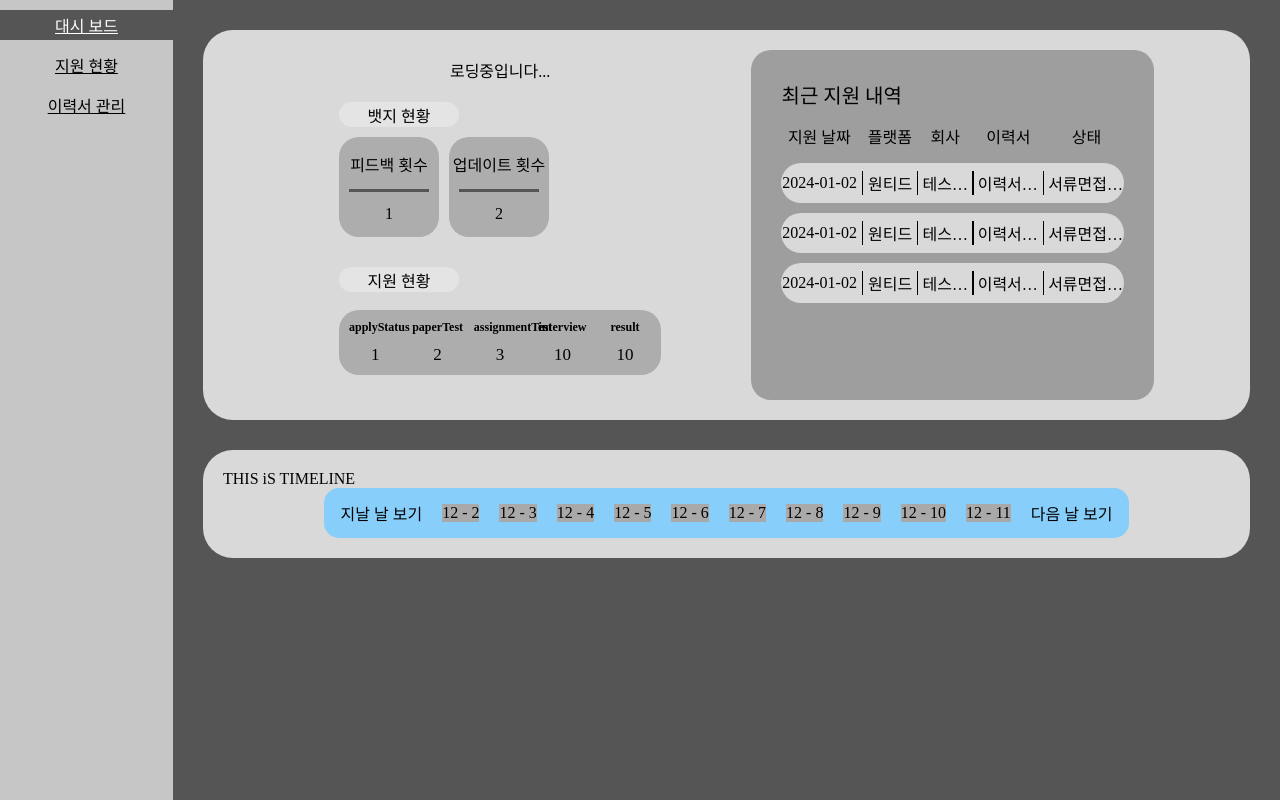
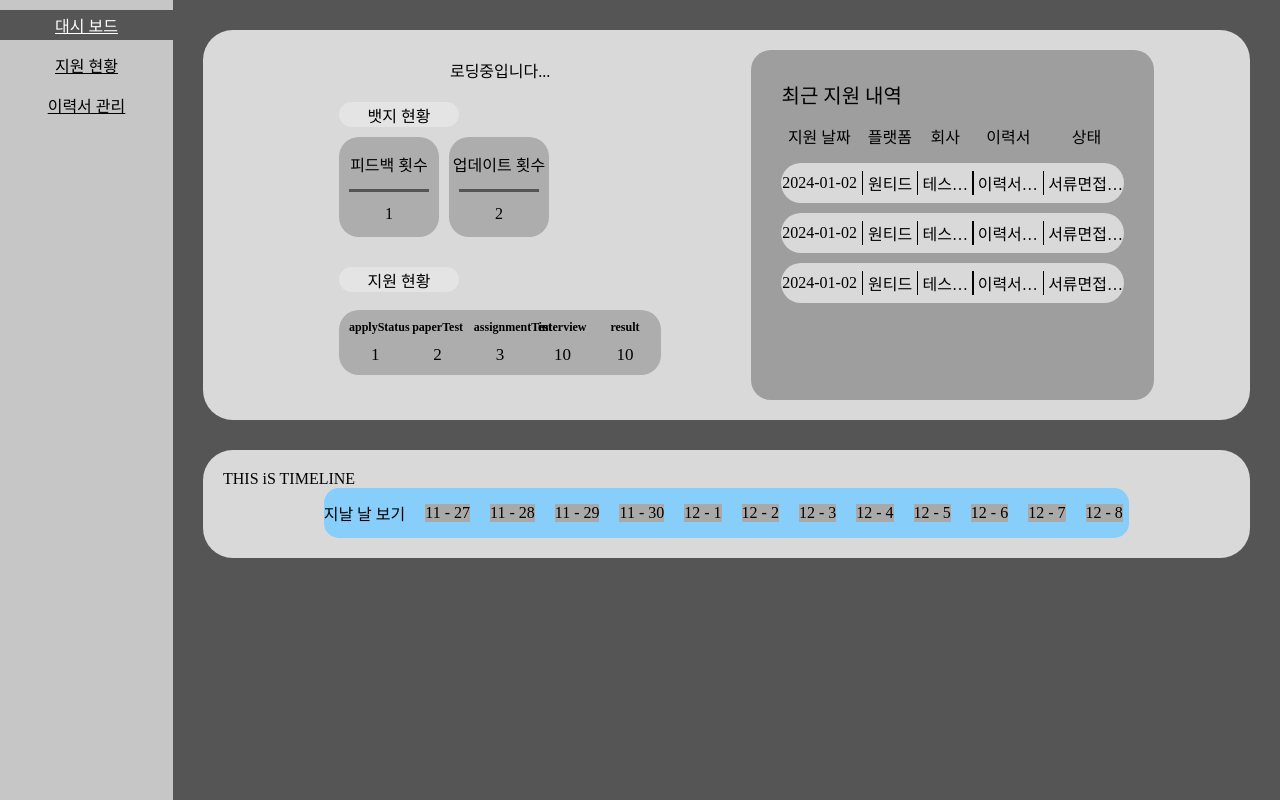
Before and after one commit to CureLatte/MyCareerFront, a Next.js app: page /dashboard in a window 1280 px wide. Built offline with nearby package versions, Linux system fonts and the light colour scheme; no server answers.

Commit message:
[FEAT] 기준타임기능 추가 useLayOutEffect 추가,  forwardRef 추가

```diff
--- a/src/components/ApplyStatus.tsx
+++ b/src/components/ApplyStatus.tsx
@@ -46,7 +46,7 @@ export default function ApplyStatus({}: {}) {
 			}}
 		>
 			<div>
-				취업 기간: {applyStatusInfo.startTime} ~{' '}
+				취업 기간: {applyStatusInfo.startTime} ~
 				{applyStatusInfo.status === 'ON'
 					? '진행 중'
 					: applyStatusInfo.endTime}
--- a/src/components/StandardTimeLine.tsx
+++ b/src/components/StandardTimeLine.tsx
@@ -1,13 +1,31 @@
 'use client';
 import styled from 'styled-components';
-import { useEffect, useState } from 'react';
+import {
+	ForwardedRef,
+	forwardRef,
+	ReactNode,
+	useEffect,
+	useLayoutEffect,
+	useRef,
+	useState,
+} from 'react';
 
 export default function StandardTimeLine() {
+	const backgroundRef = useRef<HTMLDivElement>(null);
 	const [dateList, setDateList] = useState<Date[]>([]);
+	const [moveStatus, setMoveStatus] = useState<number>(0);
 
 	useEffect(() => {
+		console.log('updated!');
 		getDateTimeLineList();
 	}, []);
+
+	useLayoutEffect(() => {
+		console.log('updated Layout Effect!!');
+		if (moveStatus && backgroundRef.current) {
+			backgroundRef.current.scrollLeft = moveStatus;
+		}
+	}, [backgroundRef, moveStatus]);
 
 	const BackGroundStyle = styled.div`
 		width: 80%;
@@ -18,18 +36,28 @@ export default function StandardTimeLine() {
 		flex-direction: row;
 		display: flex;
 		gap: 20px;
-		justify-content: center;
+		justify-content: space-evenly;
 		align-items: center;
 		overflow: auto;
 		white-space: nowrap;
 		text-overflow: ellipsis;
+		scroll-snap-align: center;
 	`;
+
+	const StackTagsWrap = forwardRef(
+		(
+			{ children }: { children: ReactNode },
+			ref: ForwardedRef<HTMLDivElement>,
+		) => {
+			return <BackGroundStyle ref={ref}>{children}</BackGroundStyle>;
+		},
+	);
 
 	const getDateTimeLineList = () => {
 		const updatedPastDate = [];
 		const today = new Date();
 		console.log(`today ${today.getMonth() + 1} - ${today.getDate()}`);
-		const defaultDiffDay = 5;
+		const defaultDiffDay = 10;
 		today.setDate(today.getDate() - defaultDiffDay);
 
 		for (let i = 0; i < defaultDiffDay * 2; i++) {
@@ -58,10 +86,20 @@ export default function StandardTimeLine() {
 		}
 
 		setDateList([...prevDateList]);
+
+		if (cnt <= 0) {
+			if (backgroundRef.current) {
+				setMoveStatus(backgroundRef.current.scrollLeft * -1);
+			}
+		} else {
+			if (backgroundRef.current) {
+				setMoveStatus(backgroundRef.current.scrollLeft);
+			}
+		}
 	};
 
 	return (
-		<BackGroundStyle>
+		<StackTagsWrap ref={backgroundRef}>
 			<div
 				onClick={() => {
 					addDateList(-10);
@@ -77,12 +115,12 @@ export default function StandardTimeLine() {
 				);
 			})}
 			<div
-				onClick={() => {
+				onClick={(e) => {
 					addDateList(10);
 				}}
 			>
 				다음 날 보기
 			</div>
-		</BackGroundStyle>
+		</StackTagsWrap>
 	);
 }
```
